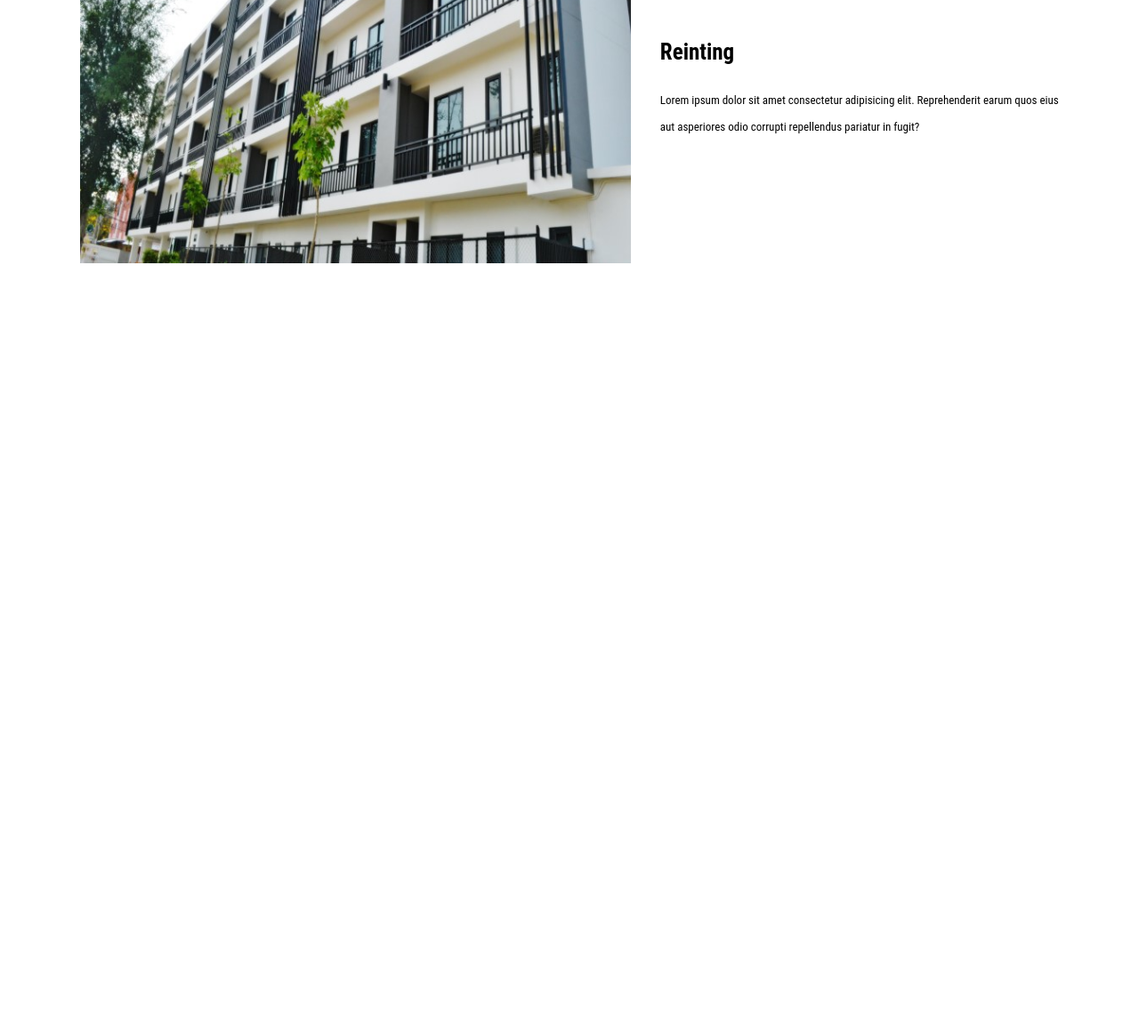
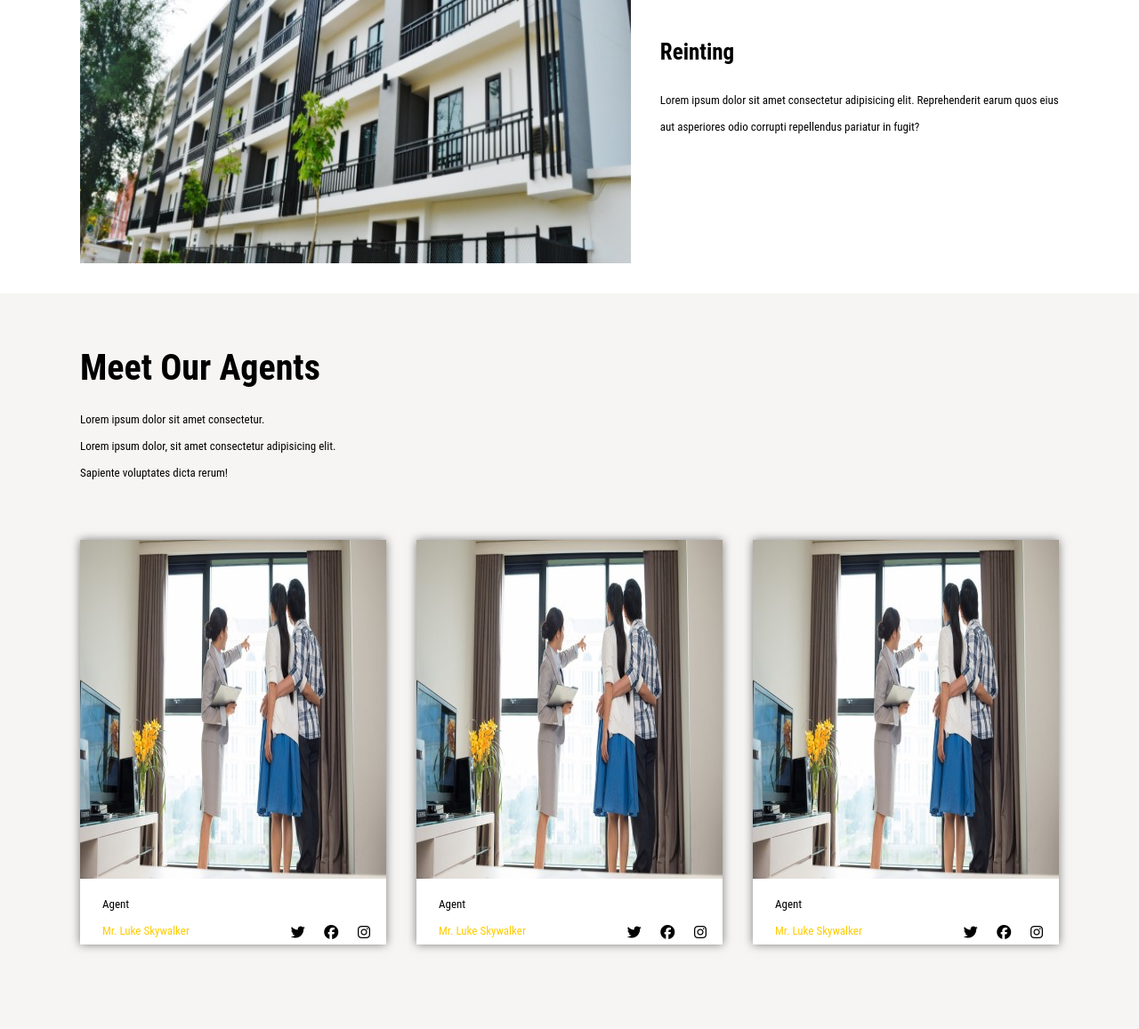
Before and after one commit to af4n/luxestate, a plain HTML site: page index.html in a window 1280 px wide. Shown: the part 3972-5129 px from the top of the page at 89% size. Before the commit the page ends 4272 px from the top, so only its background shows below. Drawn offline with Linux system fonts and the light colour scheme.

Commit message:
section agents was added

```diff
--- a/index.html
+++ b/index.html
@@ -209,6 +209,58 @@
       </div>
     </section>
 
+    <section class="agents">
+      <div class="wrapper">
+        <h2>Meet Our Agents</h2>
+        <p>Lorem ipsum dolor sit amet consectetur.</p>
+        <p>Lorem ipsum dolor, sit amet consectetur adipisicing elit.
+          <br> Sapiente voluptates dicta rerum!</p>
+        <div class="agent-cards">
+          <div class="agent-card">
+            <img src="img/agent.jpg" alt="">
+            <div class="agent-info">
+              <p>Agent</p>
+              <div class="agent-block">
+                <p class="agent-name">Mr. Luke Skywalker</p>
+                <div class="social">
+                  <a href="#"><i class="fab fa-twitter"></i></a>
+                  <a href="#"><i class="fab fa-facebook"></i></a>
+                  <a href="#"><i class="fab fa-instagram"></i></a>
+                </div>
+              </div>
+            </div>
+          </div>
+          <div class="agent-card">
+            <img src="img/agent.jpg" alt="">
+            <div class="agent-info">
+              <p>Agent</p>
+              <div class="agent-block">
+                <p class="agent-name">Mr. Luke Skywalker</p>
+                <div class="social">
+                  <a href="#"><i class="fab fa-twitter"></i></a>
+                  <a href="#"><i class="fab fa-facebook"></i></a>
+                  <a href="#"><i class="fab fa-instagram"></i></a>
+                </div>
+              </div>
+            </div>
+          </div>
+          <div class="agent-card">
+            <img src="img/agent.jpg" alt="">
+            <div class="agent-info">
+              <p>Agent</p>
+              <div class="agent-block">
+                <p class="agent-name">Mr. Luke Skywalker</p>
+                <div class="social">
+                  <a href="#"><i class="fab fa-twitter"></i></a>
+                  <a href="#"><i class="fab fa-facebook"></i></a>
+                  <a href="#"><i class="fab fa-instagram"></i></a>
+                </div>
+              </div>
+            </div>
+          </div>
+        </div>
+      </div>
+    </section>
   </main>
   <script src="script.js"></script>
 </body>
--- a/style.css
+++ b/style.css
@@ -338,17 +338,70 @@ nav {
   margin-bottom: 25px;
 }
 
+.agents {
+  background: #f6f5f4;
+  padding-top: 60px;
+  margin-top: 30px;
+}
 
+.agents h2 {
+  font-size: 40px;
+  margin-bottom: 20px;
+}
 
+.agents p {
+  font-size: 13px;
+  line-height: 30px;
+}
 
+.agents p:nth-child(3) {
+  margin-bottom: 60px;
+}
 
+.agent-block {
+  display: flex;
+  justify-content: space-between;
+}
 
+.social i {
+  margin-right: 32px;
+  position: relative;
+  top: 7px;
+  color: #000;
+}
 
+.social i:hover {
+  color: #ffcc01;
+}
 
+.social i:last-child {
+  margin-right: 18px;
+}
 
+.agent-card {
+  max-width: 344px;
+  background: white;
+  box-shadow: 0 0 10px rgba(0, 0, 0, 0.5);
+}
 
+.agent-card:hover {
+  box-shadow: 0 0 10px rgba(0, 0, 0, 0.7);
+}
 
+.agent-info {
+  padding-top: 10px;
+  padding-left: 25px;
+}
 
+.agent-name {
+  color: #ffcc01;
+}
+
+.agent-cards {
+  display: flex;
+  justify-content: space-between;
+  padding-bottom: 95px;
+}
 
 
 
@@ -564,4 +617,14 @@ nav {
     margin-left: 0;
 
   }
+
+  .agent-cards {
+    flex-direction: column;
+    justify-content: center;
+    align-items: center;
+  }
+
+  .agent-card {
+    margin-top: 20px;
+  }
 }
```
Also changed, not shown: img/agent.jpg (added).
